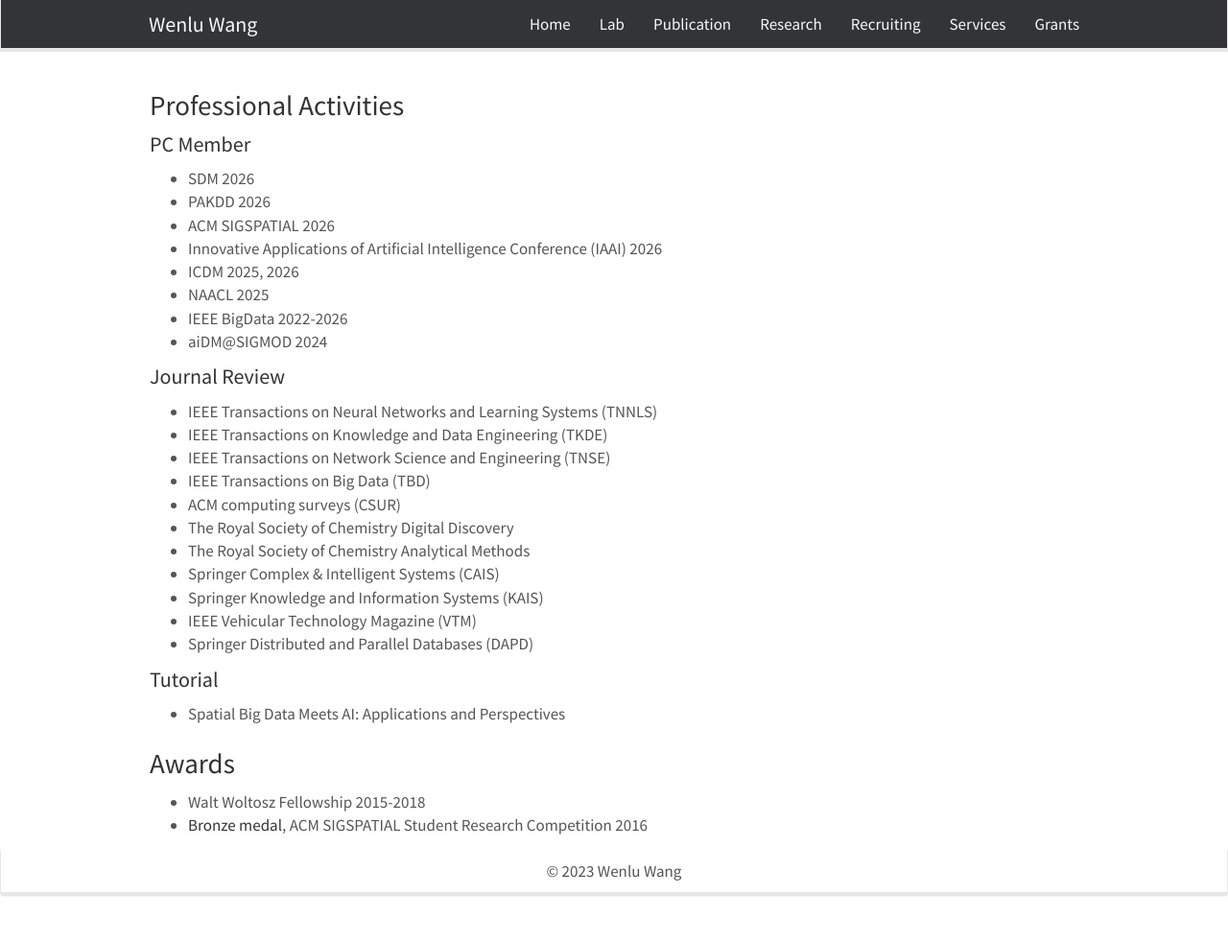
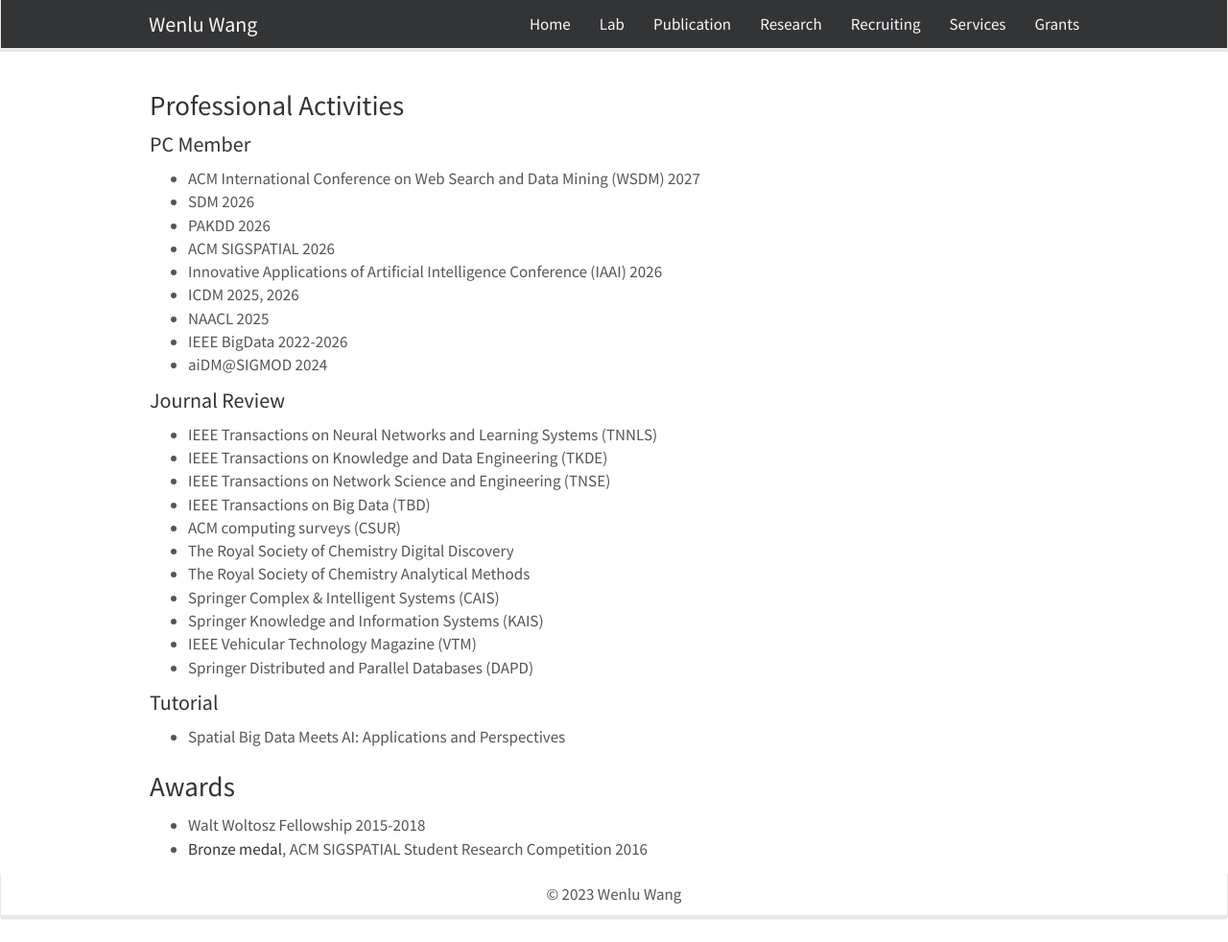
Before and after one commit to WENLU-W/WENLU-W.github.io, a Jekyll site: the page built from docs/_pages/service.md, in a window 1280 px wide and 982 px high. Shown: the whole window at 96% size. Built offline with Jekyll 4.4.1, drawn with Linux system fonts in a browser that asks for light colours; nearby versions of some CDN libraries.

Commit message:
update
update service

```diff
--- a/docs/_pages/service.md
+++ b/docs/_pages/service.md
@@ -9,6 +9,7 @@
 
 #### PC Member
 
+- ACM International Conference on Web Search and Data Mining (WSDM) 2027
 - SDM 2026
 - PAKDD 2026
 - ACM SIGSPATIAL 2026
```
Also changed, not shown: 2 other files.
